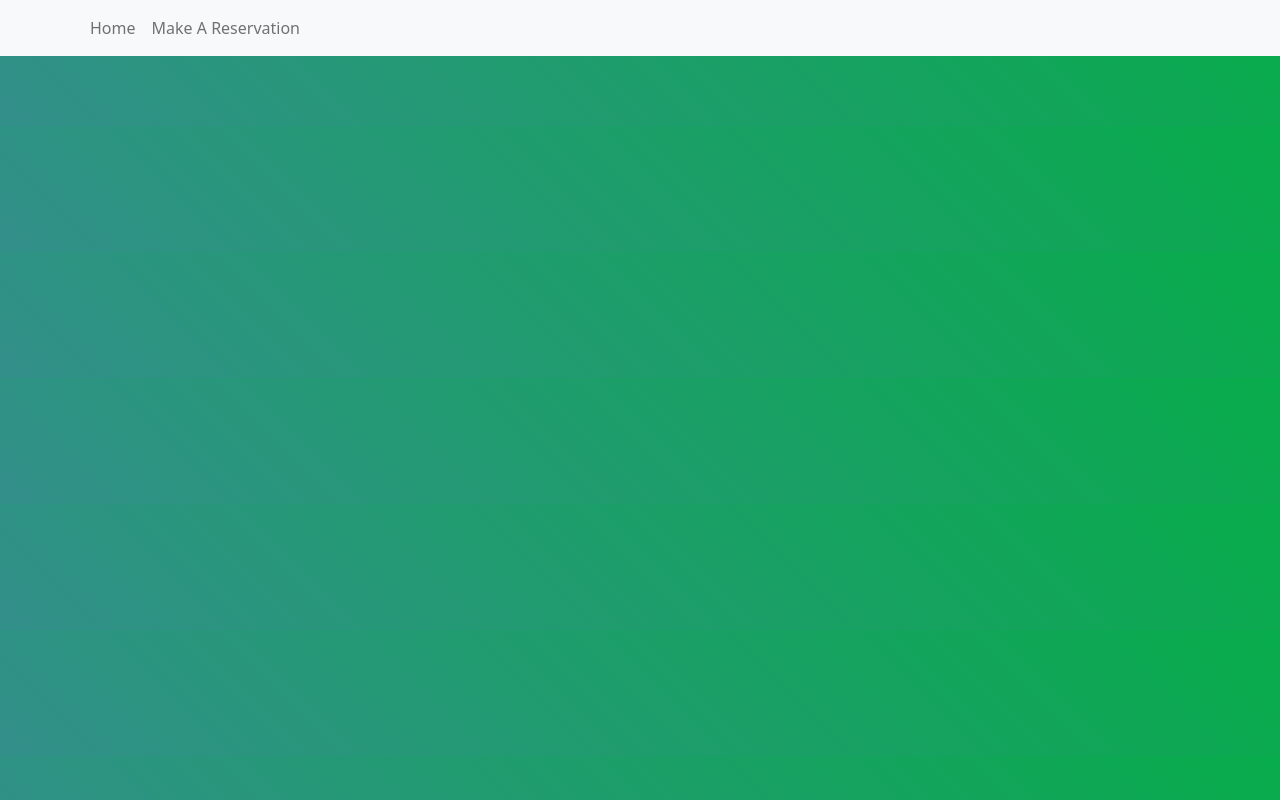
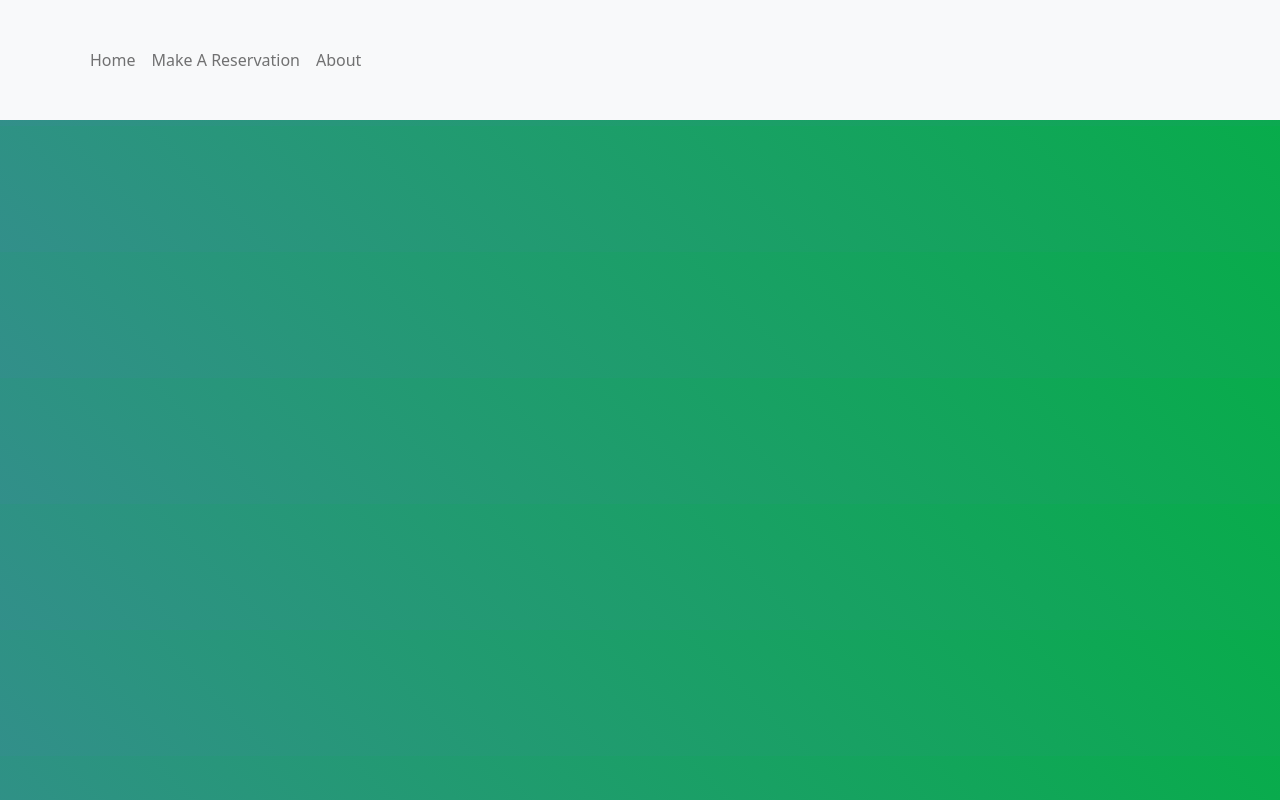
Before and after one commit to ScarlettBaeza/Software-Engineering-Fall-2021, a React (Create React App) app in the folder client/: page / in a window 1280 px wide. Built offline with nearby package versions, Linux system fonts and the light colour scheme.

Commit message:
basic navbar changes

```diff
--- a/client/src/components/navbar/navbar.css
+++ b/client/src/components/navbar/navbar.css
@@ -6,3 +6,7 @@ body {
         padding-top: 0px;
     }
 }
+
+.nav {
+    height: 15%;
+}
--- a/client/src/components/navbar/navbar.tsx
+++ b/client/src/components/navbar/navbar.tsx
@@ -7,12 +7,13 @@ export const NavigationBar = () => {
 
 
     return (
-        <Navbar fixed = "top" expand="sm" variant="light" bg="light">
+        <Navbar className="nav" fixed = "top" expand="sm" variant="light" bg="light">
             <Container>
                 <Navbar.Toggle aria-controls="basic-navbar-nav" />
                 <Nav className="me-auto">
                     <Nav.Link href="home" className="links">Home</Nav.Link>
                     <Nav.Link href="resForm" className="links">Make A Reservation</Nav.Link>
+                    <Nav.Link href="#" className="links">About</Nav.Link>
                 </Nav>
             </Container>
         </Navbar>
```
